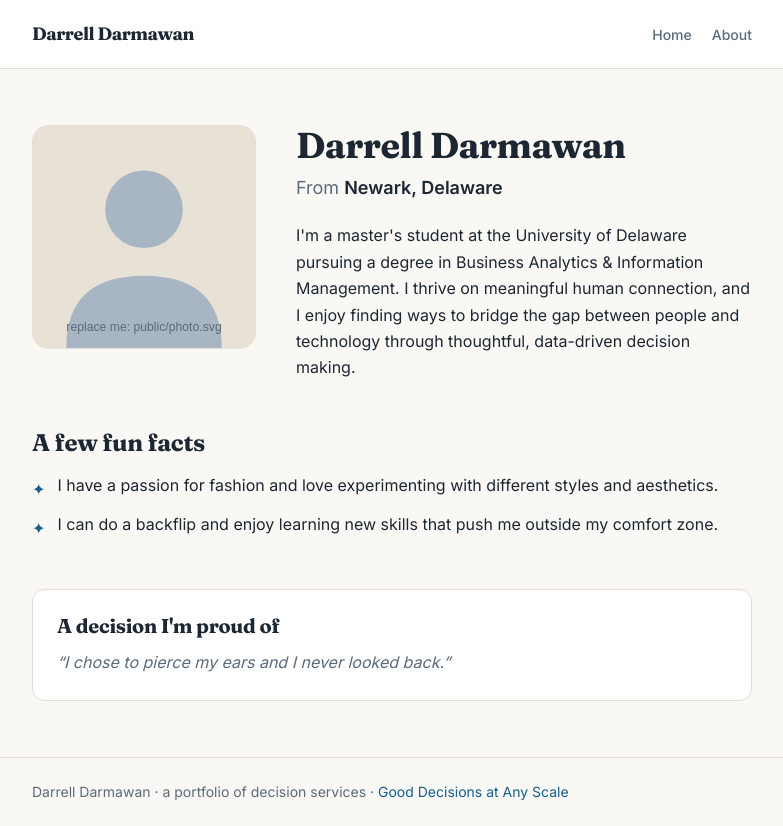
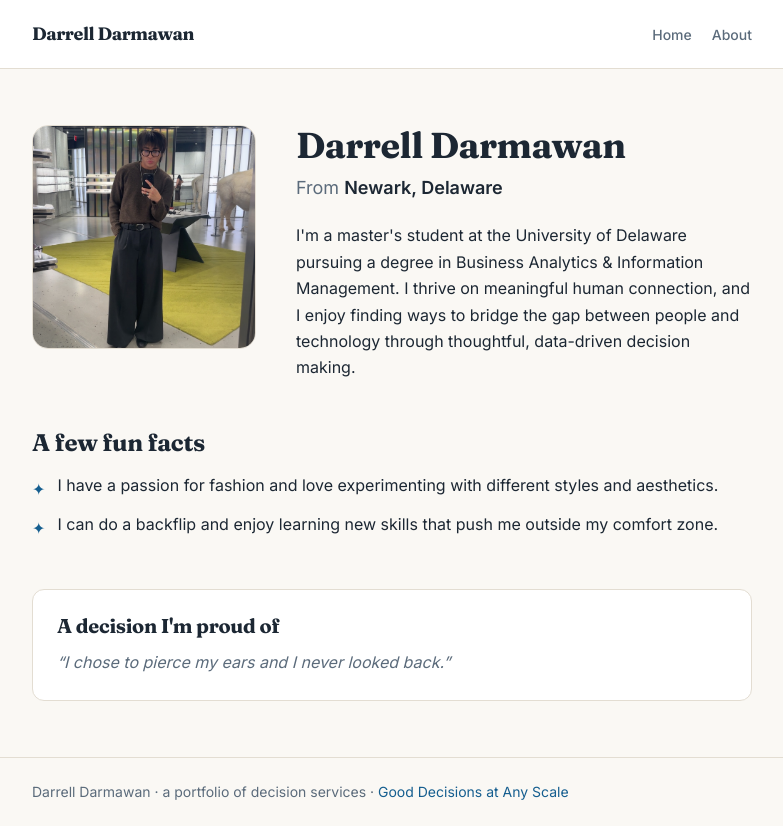
Before and after one commit to relldarm/my-site, a Next.js app: page /about in a window 1280 px wide. Shown: the whole page, without its empty margins (248-1031 px from the left). Built offline with nearby package versions, Linux system fonts and the light colour scheme.

Commit message:
Add personal profile photo

```diff
--- a/src/profile.ts
+++ b/src/profile.ts
@@ -42,7 +42,7 @@ export const profile = {
    * (e.g. put photo.jpg in the public/ folder and change this to "/photo.jpg").
    * It must be a real image file: the grader fetches it and checks.
    */
-  photoPath: "/photo.svg",
+  photoPath: "/photo.jpg",
 
   /**
    * Who can see your roster card:
```
Also changed, not shown: public/photo.jpg (added).
